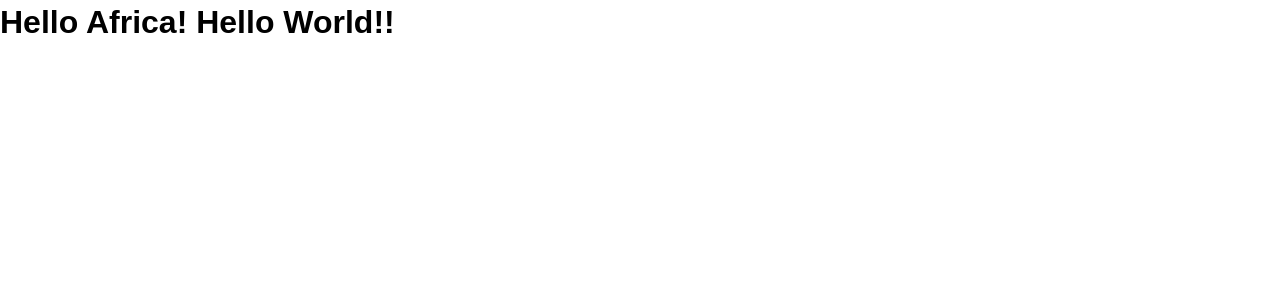
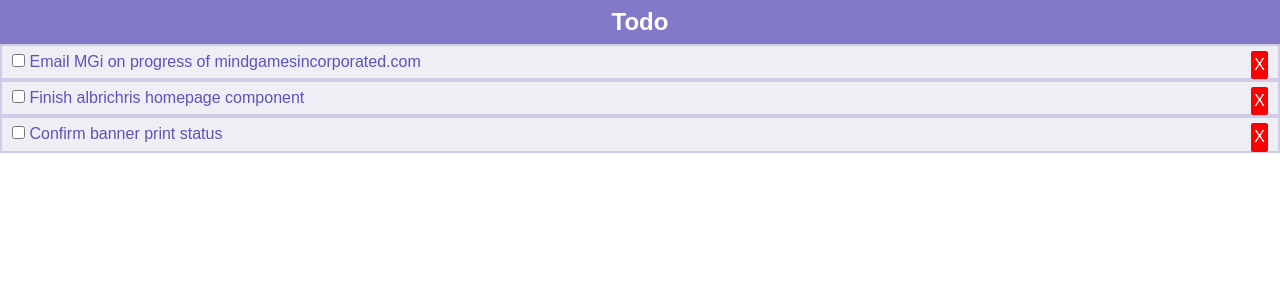
Before and after one commit to anselmleo/2do, a React (Create React App) app: page / in a window 1280 px wide. Shown: the top 300 px of the page. Built offline with nearby package versions, Linux system fonts and the light colour scheme.

Commit message:
create 'header' layout, 'todo' components and style

```diff
--- a/src/App.js
+++ b/src/App.js
@@ -1,12 +1,46 @@
 import React from 'react';
+import Header from './components/layout/Header';
 import './App.css';
+import Todos from './components/todo/Todos';
 
-function App() {
-  return (
-    <div className="App">
-      <h1>Hello Africa! Hello World!!</h1>
-    </div>
-  );
+class App extends React.Component
+{
+  state = {
+    todos: [
+      {
+        id: 1,
+        title: "Email MGi on progress of mindgamesincorporated.com",
+        completed: false
+      },
+      {
+        id: 2,
+        title: "Finish albrichris homepage component",
+        comleted: false
+      },
+      {
+        id: 3,
+        title: "Confirm banner print status",
+        completed: true
+      }
+    ]
+  }
+
+  render() {
+    return (
+      <div className="App">
+        <Header />
+        <Todos todos={this.state.todos} />
+      </div>
+    );
+  }
 }
 
+// function App() {
+//   return (
+//     <div className="App">
+//       <Todos />
+//     </div>
+//   );
+// }
+
 export default App;
--- /dev/null
+++ b/src/components/layout/Header.js
@@ -0,0 +1,19 @@
+import React from 'react'
+
+function Header() {
+  return (
+    <div style={headerStyle}>
+      <h2>Todo</h2>
+    </div>
+  )
+}
+
+const headerStyle = {
+  backgroundColor: 'rgba(77,66,179,.7)',
+  color: 'white',
+  padding: '5px 10px',
+  textAlign: 'center',
+  textDecoration: 'none'
+}
+
+export default Header;
--- /dev/null
+++ b/src/components/todo/TodoItem.js
@@ -0,0 +1,35 @@
+import React from 'react';
+import PropTypes from 'prop-types';
+
+class Todoitem extends React.Component {
+  render() {
+    return (
+      <p style={todoStyle}>
+        <input type="checkbox"/> {" "}
+        {this.props.todo.title}
+        <span style={delStyle}>X</span>
+      </p>
+    )
+  }
+}
+
+const todoStyle = {
+  backgroundColor: 'rgba(172,169,201,.2)',
+  color: 'rgba(77,66,179,.9)',
+  padding: '5px 10px',
+  border: 'solid rgba(77,66,179,.2) 2px',
+}
+
+const delStyle = {
+  backgroundColor: 'red',
+  color: 'white',
+  padding: '3px',
+  borderRadius: '2px',
+  float: 'right',
+  cursor: 'pointer'
+}
+
+Todoitem.propTypes = {
+  todo: PropTypes.object.isRequired
+}
+export default Todoitem
--- /dev/null
+++ b/src/components/todo/Todos.js
@@ -0,0 +1,31 @@
+import React from 'react';
+import TodoItem from './TodoItem';
+import PropTypes from 'prop-types';
+
+class Todos extends React.Component
+{
+
+  render() {
+    return (
+      this.props.todos.map((todo) => (
+        <TodoItem key={todo.id} todo={todo} />
+      ))
+    );
+  }
+}
+
+// function Todos() {
+//   return (
+//     <div>
+//       <h1>Todos</h1>
+//     </div>
+//   );
+// }
+
+
+//PropTypes
+Todos.propTypes = {
+  todos: PropTypes.array.isRequired
+}
+
+export default Todos;
```
